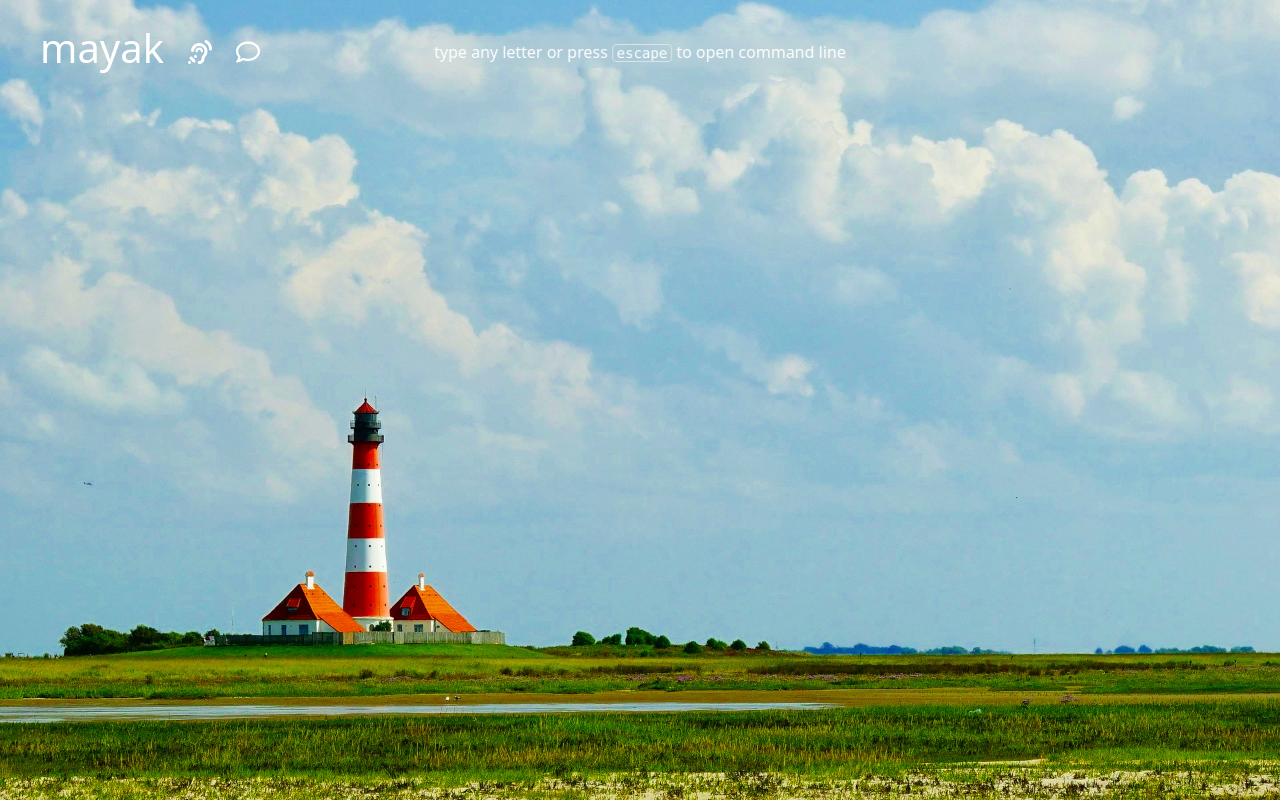
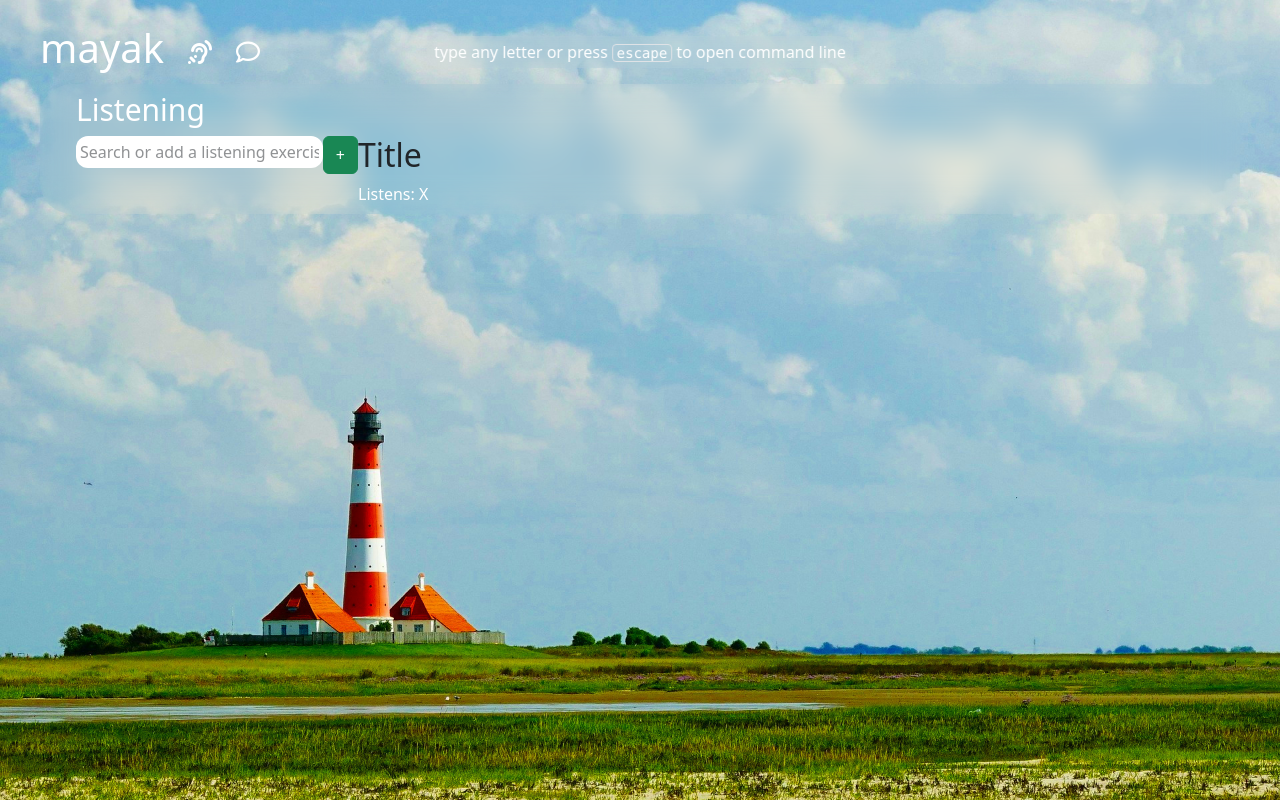
Before and after one commit to KentThang/mayak, a React (Vite) app in the folder frontend/: page /listening in a window 1280 px wide. Built offline with nearby package versions, Linux system fonts and the light colour scheme; no server answers.

Commit message:
reorganize modals, add animation to view switching

```diff
--- a/frontend/package.json
+++ b/frontend/package.json
@@ -12,6 +12,7 @@
   "dependencies": {
     "@tailwindcss/vite": "^4.3.2",
     "bootstrap": "^5.3.8",
+    "motion": "^12.42.2",
     "react": "^19.2.7",
     "react-bootstrap": "^2.10.10",
     "react-calendar-heatmap": "^1.10.0",
--- a/frontend/src/App.tsx
+++ b/frontend/src/App.tsx
@@ -2,10 +2,25 @@ import { useEffect, useState } from 'react'
 import DashboardNavigation from './components/DashboardNavigation'
 import ActivityView from './views/ActivityView'
 import type { DashboardData } from './types/dashboard'
-import { Route, Routes } from 'react-router-dom'
+import { Route, Routes, useLocation } from 'react-router-dom'
+import ListeningView from './views/ListeningView'
+import { AnimatePresence, motion } from 'motion/react'
+import SearchModal from './components/SearchModal'
+import type { ActiveModal } from './types/modalTypes'
+import CreateListeningExerciseModal from './components/CreateListeningExerciseModal'
 
 function App() {
 	const [dashboard, setDashboard] = useState<DashboardData | null>(null)
+	const [activeModal, setActiveModal] = useState<ActiveModal>(null)
+	const [initialLink, setInitialLink] = useState('')
+	const [initialTitle, setInitialTitle] = useState('')
+	const location = useLocation()
+
+	const openCreateModal = (link = '', title = '') => {
+		setInitialLink(link)
+		setInitialTitle(title)
+		setActiveModal('create-listening')
+	}
 
 	useEffect(() => {
 		async function loadDashboard() {
@@ -15,19 +30,80 @@ function App() {
 		}
 
 		loadDashboard()
+
+		const handleKeyDown = (e: KeyboardEvent) => {
+			if (e.key === 'Escape') {
+				setActiveModal((current) =>
+					current === null ? 'commandline' : null
+				)
+				return
+			}
+
+			if (
+				/^\p{L}$/u.test(e.key) &&
+				document.activeElement?.tagName !== 'INPUT'
+			) {
+				setActiveModal((current) =>
+					current === null ? 'commandline' : current
+				)
+			}
+		}
+
+		window.addEventListener('keydown', handleKeyDown)
+
+		return () => {
+			window.removeEventListener('keydown', handleKeyDown)
+		}
 	}, [])
 
 	return (
 		<div className="app">
+			<SearchModal
+				show={activeModal === 'commandline'}
+				onClose={() => setActiveModal(null)}
+			/>
+			<CreateListeningExerciseModal
+				show={activeModal === 'create-listening'}
+				initialLink={initialLink}
+				initialTitle={initialTitle}
+				onClose={() => setActiveModal(null)}
+			/>
+
+			<AnimatePresence mode="wait">
 				<div className="dashboard min-h-screen flex flex-col pt-4 ps-10 pe-10 relative">
 					<DashboardNavigation />
-				<Routes>
+					<Routes location={location} key={location.pathname}>
 						<Route
 							path=""
-						element={<ActivityView dashboard={dashboard} />}
+							element={
+								<motion.div
+									initial={{ x: 15 }}
+									animate={{ x: 0 }}
+									exit={{ x: -15 }}
+									transition={{ duration: 0.2 }}
+								>
+									<ActivityView dashboard={dashboard} />
+								</motion.div>
+							}
+						/>
+						<Route
+							path="listening"
+							element={
+								<motion.div
+									initial={{ x: 15 }}
+									animate={{ x: 0 }}
+									exit={{ x: -15 }}
+									transition={{ duration: 0.2 }}
+								>
+									<ListeningView
+										onOpenCreateModal={openCreateModal}
+									/>
+								</motion.div>
+							}
 						/>
 					</Routes>
 				</div>
+			</AnimatePresence>
 		</div>
 	)
 }
--- /dev/null
+++ b/frontend/src/components/CreateListeningExerciseModal.tsx
@@ -0,0 +1,64 @@
+import { useEffect, useState } from 'react'
+import Modal from 'react-bootstrap/Modal'
+import { Button } from 'react-bootstrap'
+
+type CreateListeningExerciseModalProps = {
+	show: boolean
+	initialLink: string
+	initialTitle: string
+	onClose: () => void
+}
+
+// TODO: implement add listening exercise, frontend, handle the two modals clashing
+function CreateListeningExerciseModal({
+	show,
+	initialLink,
+	initialTitle,
+	onClose,
+}: CreateListeningExerciseModalProps) {
+	const [link, setLink] = useState('')
+	const [title, setTitle] = useState('')
+
+	const handleSubmit = async (e: { preventDefault: () => void }) => {
+		e.preventDefault()
+	}
+
+	useEffect(() => {
+		if (show) {
+			setLink(initialLink)
+			setTitle(initialTitle)
+		}
+	}, [show, initialLink, initialTitle])
+
+	return (
+		<>
+			<Modal
+				className="border-radius-lg"
+				show={show}
+				onHide={onClose}
+				keyboard={false} // To disable conflict with handleKeyDown
+			>
+				<Modal.Body>
+					<form onSubmit={handleSubmit}>
+						<input
+							autoFocus
+							className="w-100 focus:outline-none"
+							placeholder="Link"
+							value={link}
+							onChange={(e) => setLink(e.target.value)}
+						/>
+						<input
+							className="w-100 focus:outline-none"
+							placeholder="Title"
+							value={title}
+							onChange={(e) => setTitle(e.target.value)}
+						/>
+						<Button type="submit">Create</Button>
+					</form>
+				</Modal.Body>
+			</Modal>
+		</>
+	)
+}
+
+export default CreateListeningExerciseModal
--- a/frontend/src/components/DashboardNavigation.tsx
+++ b/frontend/src/components/DashboardNavigation.tsx
@@ -1,5 +1,4 @@
 import { Link } from 'react-router-dom'
-import SearchModal from './SearchModal'
 
 function DashboardNavigation() {
 	return (
@@ -41,7 +40,6 @@ function DashboardNavigation() {
 					to open command line
 				</p>
 			</div>
-			<SearchModal />
 		</div>
 	)
 }
--- a/frontend/src/const/commandLineConsts.tsx
+++ b/frontend/src/const/commandLineConsts.tsx
@@ -1,2 +1,4 @@
-export const COMMANDLINE_MK = ["mk","mt","mkt","monkeytype"]
-export const COMMANDLINE_ANKIWEB = ["aw","anki","ankiweb"] // "anki" might be replaced when anki desktop is added
+export const COMMANDLINE_MK = ['mk', 'mt', 'mkt', 'monkeytype']
+export const COMMANDLINE_ANKIWEB = ['aw', 'anki', 'ankiweb'] // "anki" might be replaced when anki desktop is added
+export const COMMANDLINE_LISTENING = ['l', 'le']
+export const COMMANDLINE_ACTIVEUSE = ['au']
--- /dev/null
+++ b/frontend/src/types/modalTypes.tsx
@@ -0,0 +1 @@
+export type ActiveModal = 'commandline' | 'create-listening' | null
--- /dev/null
+++ b/frontend/src/utils/ListeningViewUtils.tsx
@@ -0,0 +1,30 @@
+// Assumes input is a URL
+export async function lookupTitle(input: string) {
+	let response
+	try {
+		response = await fetch(
+			`http://localhost:3000/api/listening/lookup?q=${encodeURIComponent(input)}`
+		)
+	} catch (error) {
+		return
+	}
+
+	if (!response.ok) {
+		return null
+	}
+
+	const data = await response.json()
+
+	return data
+}
+
+// Assume it is a title if it isn't a valid URL
+export function isValidHttpUrl(input: string) {
+	let url
+	try {
+		url = new URL(input)
+	} catch (_) {
+		return false
+	}
+	return url.protocol === 'http:' || url.protocol === 'https:'
+}
--- a/frontend/src/utils/SearchModalUtils.tsx
+++ b/frontend/src/utils/SearchModalUtils.tsx
@@ -1,6 +1,13 @@
-import { COMMANDLINE_ANKIWEB, COMMANDLINE_MK } from '../const/commandLineConsts'
+import { type NavigateFunction } from 'react-router-dom'
+import {
+	COMMANDLINE_ACTIVEUSE,
+	COMMANDLINE_ANKIWEB,
+	COMMANDLINE_LISTENING,
+	COMMANDLINE_MK,
+} from '../const/commandLineConsts'
 
-export function executeSearch(query: string) {
+// TODO: rewrite to be more clean and consider command prefix to differentiate between dictionary lookup and internal command
+export function executeSearch(query: string, navigate: NavigateFunction) {
 	if (query == '') {
 		return
 	} else if (COMMANDLINE_MK.includes(query)) {
@@ -8,6 +15,12 @@ export function executeSearch(query: string) {
 		return
 	} else if (COMMANDLINE_ANKIWEB.includes(query)) {
 		window.open('https://ankiweb.net/decks', '_blank')
+		return
+	} else if (COMMANDLINE_LISTENING.includes(query)) {
+		navigate('/listening')
+		return
+	} else if (COMMANDLINE_ACTIVEUSE.includes(query)) {
+		navigate('/activeuse')
 		return
 	} else return lookupDictionary(query)
 }
--- /dev/null
+++ b/frontend/src/views/ListeningView.tsx
@@ -0,0 +1,78 @@
+import { useState } from 'react'
+import { Button } from 'react-bootstrap'
+import { isValidHttpUrl, lookupTitle } from '../utils/ListeningViewUtils'
+
+interface ListeningViewProps {
+	onOpenCreateModal: (link?: string, title?: string) => void
+}
+
+function ListeningView({ onOpenCreateModal }: ListeningViewProps) {
+	const [input, setInput] = useState('')
+
+	const handleSubmit = async (e: { preventDefault: () => void }) => {
+		e.preventDefault()
+
+		console.log(input)
+
+		// IDEA: add exercise to DB
+		// i was thinking about a way to do this without a modal but I think its just best to do it with a modal
+		// enter link / title in search input
+		// open modal and sets link to input (can also be title?)
+		if (isValidHttpUrl(input)) onOpenCreateModal(input, undefined)
+		else onOpenCreateModal(undefined, input)
+		// if url: fetch title and set link field in modal to X
+		// lookupTitle(input)
+		// if not: ask for link, it should be optional?
+		// store title, url, timestamp in db
+		// fetch title, url, timestamp from db
+		// also store # listens (default 0)
+		// display title, url, timestamp in frontend
+		// open exercise page
+	}
+
+	return (
+		<div className="pt-1 flex justify-center gap-2">
+			<div
+				id="main-panel"
+				className="main-panel w-7xl px-9 pb-2 pt-2 rounded-4xl backdrop-blur-lg"
+			>
+				<p className="text-3xl pb-2 m-0">Listening</p>
+				<div className="flex flex-row">
+					<div
+						id="listening-exercises-list"
+						className="flex flex-col w-25"
+					>
+						<div className="flex flex-row">
+							<form className="w-100" onSubmit={handleSubmit}>
+								<input
+									className="listening-input bg-white p-1 rounded-xl w-100"
+									placeholder="Search or add a listening exercise..."
+									value={input}
+									onChange={(e) => setInput(e.target.value)}
+								></input>
+							</form>
+							<Button
+								variant="success"
+								onClick={() => onOpenCreateModal(input)}
+							>
+								+
+							</Button>
+						</div>
+						<div id="list-container">
+							{/* Loop through list of exercises saved */}
+						</div>
+					</div>
+					<div>
+						<h2>Title</h2>
+						<p>Listens: X</p>
+						<div id="past-listens-list" className="">
+							{/* Loop through list of listens saved */}
+						</div>
+					</div>
+				</div>
+			</div>
+		</div>
+	)
+}
+
+export default ListeningView
```
Also changed, not shown: frontend/src/components/SearchModal.tsx (+16 -22 lines), 2 other files (tests, documents, lock files or other folders). Lines whose indentation alone changed are shown as unchanged.
